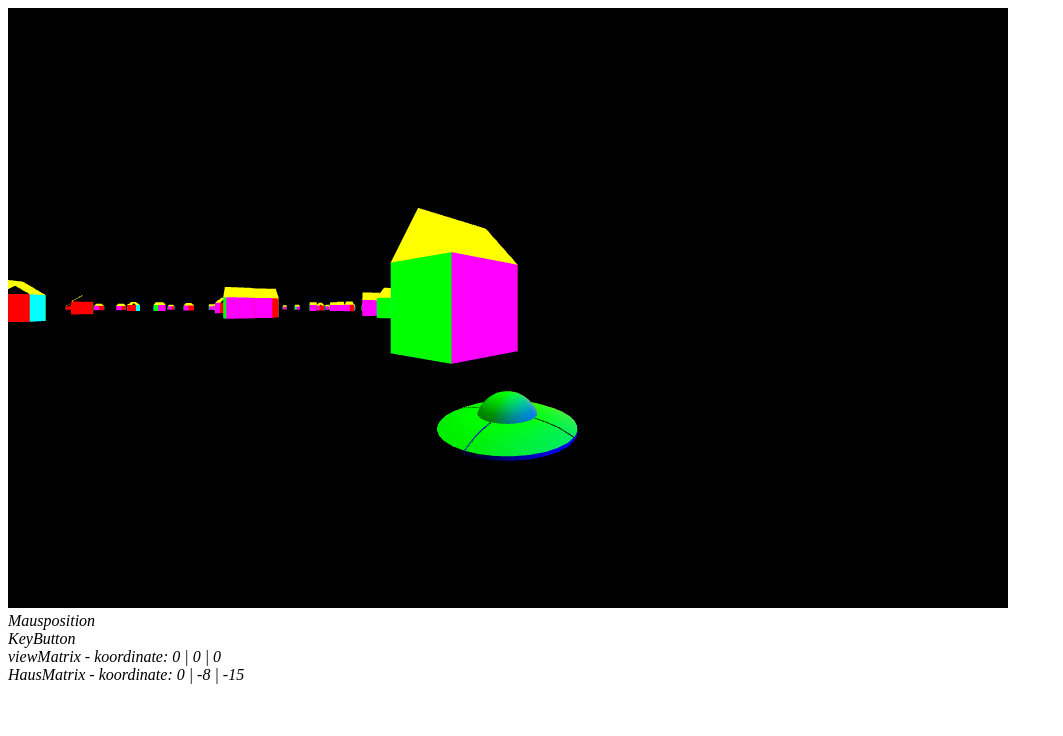
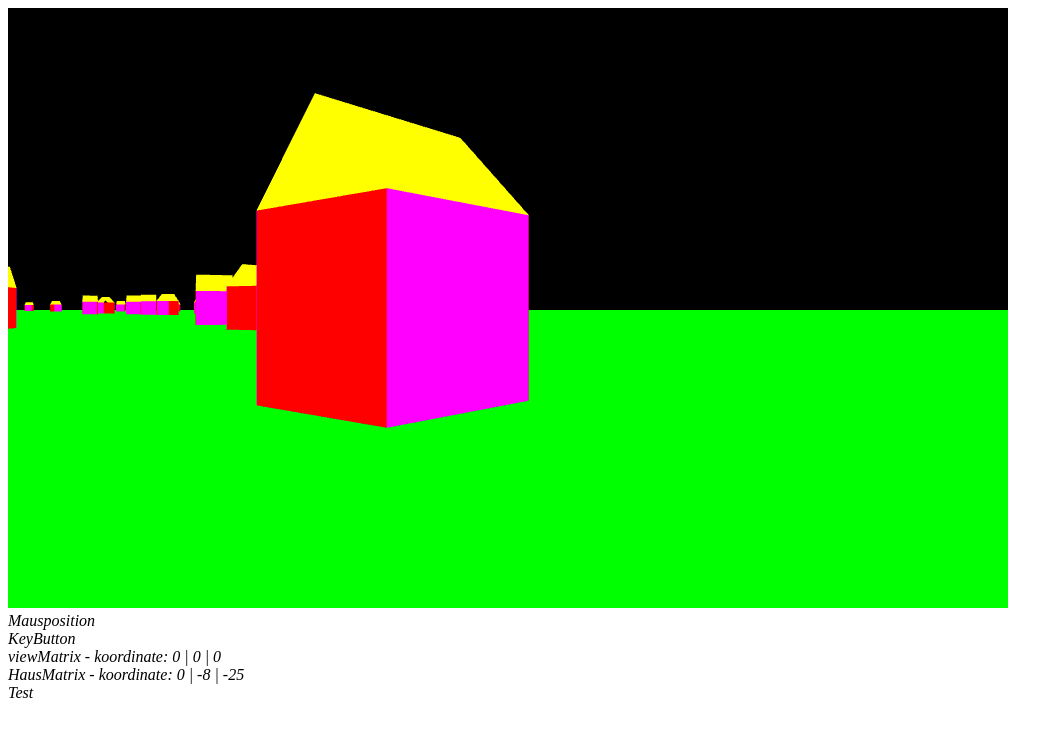
Before and after one commit to fiesematente/cg, a plain HTML site: page index.html in a window 1280 px wide. Shown: the whole page, without its empty margins (0-1063 px from the left). Drawn offline with Linux system fonts and the light colour scheme; animation ran at ten frames a second.

Commit message:
Create Terrain (ground-Plain)

```diff
--- a/app.js
+++ b/app.js
@@ -238,6 +238,63 @@ async function houseColorVertexRandom(quadFaceNumber){
 	console.log(houseColVertices);
 	return houseColVertices;
 }
+async function createTerrain(gl){
+	let terrain = {};
+	let positionVertices = [
+		-1, 0, 1,
+		1, 0, 1,
+		-1, 0, -1,
+		1, 0, -1
+	];
+	let colorVertices = [
+		0, 1, 0,
+		0, 1, 0,
+		0, 1, 0,
+		0, 1, 0
+	];
+	let vertexVerbindungsIndices = [
+		0, 1, 2,
+		1, 2, 3
+	];
+
+//
+	//Buffer erstellen und mit den Daten füllen
+	terrain.vertexBufferObject = gl.createBuffer();
+	gl.bindBuffer(gl.ARRAY_BUFFER, terrain.vertexBufferObject);
+	gl.bufferData(gl.ARRAY_BUFFER, new Float32Array(positionVertices), gl.STATIC_DRAW);
+
+	terrain.indexBufferObject = gl.createBuffer();
+	gl.bindBuffer(gl.ELEMENT_ARRAY_BUFFER, terrain.indexBufferObject);
+	gl.bufferData(gl.ELEMENT_ARRAY_BUFFER, new Uint16Array(vertexVerbindungsIndices), gl.STATIC_DRAW);
+
+	terrain.colorBufferObject = gl.createBuffer();
+	gl.bindBuffer(gl.ARRAY_BUFFER, terrain.colorBufferObject);
+	gl.bufferData(gl.ARRAY_BUFFER, new Float32Array(colorVertices), gl.STATIC_DRAW);
+
+	//Daten Buffern und Array-Buffer vor der wiederverwendung mit Farben löschen
+
+
+	terrain.draw = function(positionAttribLocation, colorAttribLocation){
+
+		gl.enableVertexAttribArray(positionAttribLocation); // Vertex_1
+		gl.bindBuffer(gl.ARRAY_BUFFER, terrain.vertexBufferObject); // Vertex_2
+		gl.bindBuffer(gl.ELEMENT_ARRAY_BUFFER, terrain.indexBufferObject); // Color__
+		gl.vertexAttribPointer(positionAttribLocation,	3, gl.FLOAT, gl.FALSE, 0, 0); // Vertex_3
+
+		gl.enableVertexAttribArray(colorAttribLocation); // Color_1
+		gl.bindBuffer(gl.ARRAY_BUFFER, terrain.colorBufferObject); // Color_2
+		gl.bindBuffer(gl.ELEMENT_ARRAY_BUFFER, terrain.indexBufferObject); // Color__
+		gl.vertexAttribPointer(colorAttribLocation, 3, gl.FLOAT, gl.FALSE, 0, 0); // Color_3
+
+		gl.drawElements(gl.TRIANGLES, vertexVerbindungsIndices.length, gl.UNSIGNED_SHORT, 0);
+
+		gl.disableVertexAttribArray(positionAttribLocation);
+		gl.disableVertexAttribArray(colorAttribLocation);
+		gl.bindBuffer(gl.ARRAY_BUFFER, null);
+		gl.bindBuffer(gl.ELEMENT_ARRAY_BUFFER, null);
+	};
+	return terrain;
+}
 async function createUfo(gl){
 	let ufo = {};
 
@@ -330,10 +387,10 @@ let colorVertices = [
 		1.0, 0.0, 1.0,
 
 		// Right
-	0.0, 1.0, 1.0,
-	0.0, 1.0, 1.0,
-	0.0, 1.0, 1.0,
-	0.0, 1.0, 1.0,
+		1.0, 0.0, 1.0,
+		1.0, 0.0, 1.0,
+		1.0, 0.0, 1.0,
+		1.0, 0.0, 1.0,
 
 		// Front
 		1.0, 0.0, 0.0,
@@ -342,10 +399,10 @@ let colorVertices = [
 		1.0, 0.0, 0.0,
 
 		// Back
-	0.0, 1.0, 0.0,
-	0.0, 1.0, 0.0,
-	0.0, 1.0, 0.0,
-	0.0, 1.0, 0.0,
+		1.0, 0.0, 0.0,
+		1.0, 0.0, 0.0,
+		1.0, 0.0, 0.0,
+		1.0, 0.0, 0.0,
 
 		// Bottom
 		0.0, 0.0, 1.0,
@@ -443,6 +500,9 @@ let InitDemo = async function () {
 //
 // Create Objects
 //
+	// Create terrain
+	console.log('Creating terrain object ...');
+	var terrain = await createTerrain(gl);
 	// Create ufo
 	console.log('Creating ufo object ...');
 	var ufo = await createUfo(gl);
@@ -467,7 +527,7 @@ let InitDemo = async function () {
 	let viewMatrix = new Float32Array(16);
 	glMatrix.mat4.identity(viewMatrix);
 	let projMatrix = new Float32Array(16);
-	glMatrix.mat4.perspective(projMatrix, glMatrix.glMatrix.toRadian(90), canvas.width / canvas.height, 0.1, 1000.0);
+	glMatrix.mat4.perspective(projMatrix, glMatrix.glMatrix.toRadian(50), canvas.width / canvas.height, 0.1, 1000.0);
 	gl.uniformMatrix4fv(matProjUniformLocation, gl.FALSE, projMatrix); //
 	gl.uniformMatrix4fv(matCameraUniformLocation, gl.FALSE, viewMatrix); //
 	gl.uniformMatrix4fv(matWorldUniformLocation, gl.FALSE, modelWorldMatrix); //Verbindet die Matrix-Variable mit der GLSL-Uniform-Variable gl.uniformMatrix4fv(Position des zu ändernden UniformAttributes, Matrix transponieren?
@@ -515,9 +575,8 @@ let InitDemo = async function () {
 
 		//
 		//___________Model World (Main_Ufo) Movement
-
 		glMatrix.mat4.identity(modelWorldMatrix);
-		glMatrix.mat4.translate(modelWorldMatrix, viewMatrix, [0,-8,-15]);
+		glMatrix.mat4.translate(modelWorldMatrix, viewMatrix, [0,-8,-25]);
 		glMatrix.mat4.invert(viewMatrix, viewMatrix);
 		gl.uniformMatrix4fv(matCameraUniformLocation, gl.FALSE, viewMatrix);
 		glMatrix.mat4.rotate(modelWorldMatrix, modelWorldMatrix, 0.1, [frontDirectionStatus*(-1)+backDirectionStatus, 0, leftDirectionStatus+rightDirectionStatus*(-1)]);
@@ -531,9 +590,18 @@ let InitDemo = async function () {
 		document.getElementById("cameraPositionstestTextAusgabe3").innerHTML = testTextAusgabe3;
 		let hausTextAusgabe4 = "HausMatrix - koordinate: " + modelWorldMatrix[12] +" | "+ modelWorldMatrix[13] +" | "+ modelWorldMatrix[14];
 		document.getElementById("objectPositionstestTextAusgabe4").innerHTML = hausTextAusgabe4;
+
+		//
+		//__________Terrain Drawing
+		glMatrix.mat4.identity(modelWorldMatrix);
+		glMatrix.mat4.translate(modelWorldMatrix, modelWorldMatrix, [0,-3,0]);
+		glMatrix.mat4.scale(modelWorldMatrix, modelWorldMatrix, [1000,1000,1000]);
+		gl.uniformMatrix4fv(matWorldUniformLocation, gl.FALSE, modelWorldMatrix);
+		terrain.draw(positionAttribLocation, colorAttribLocation);
+		gl.uniformMatrix4fv(matWorldUniformLocation, gl.FALSE, modelWorldMatrix);
+
 		//
 		//__________Model World (Häuser auf Welt verteilt) Movement
-
 		for(let i=0;i<myRandomArrayLength-2;i++){
 
 			glMatrix.mat4.identity(modelWorldMatrix);
--- a/index.html
+++ b/index.html
@@ -18,5 +18,6 @@
 		<i id="keyPositionstestTextAusgabe2">KeyButton</i><br>
 		<i id="cameraPositionstestTextAusgabe3">Camera</i><br>
 		<i id="objectPositionstestTextAusgabe4">Object</i><br>
+		<i id="TestTextAusgabe5">Test</i><br>
 	</body>
 </html>
```
Lines whose indentation alone changed are shown as unchanged.
